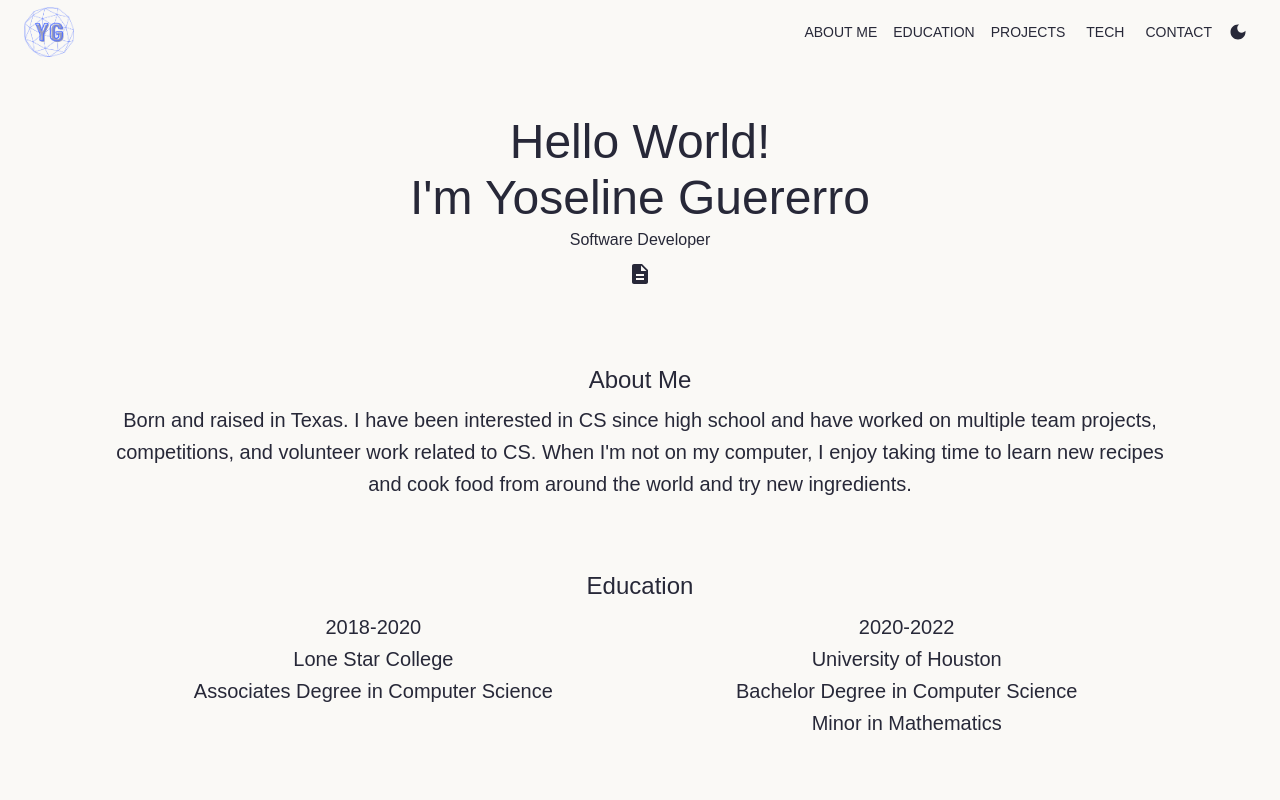
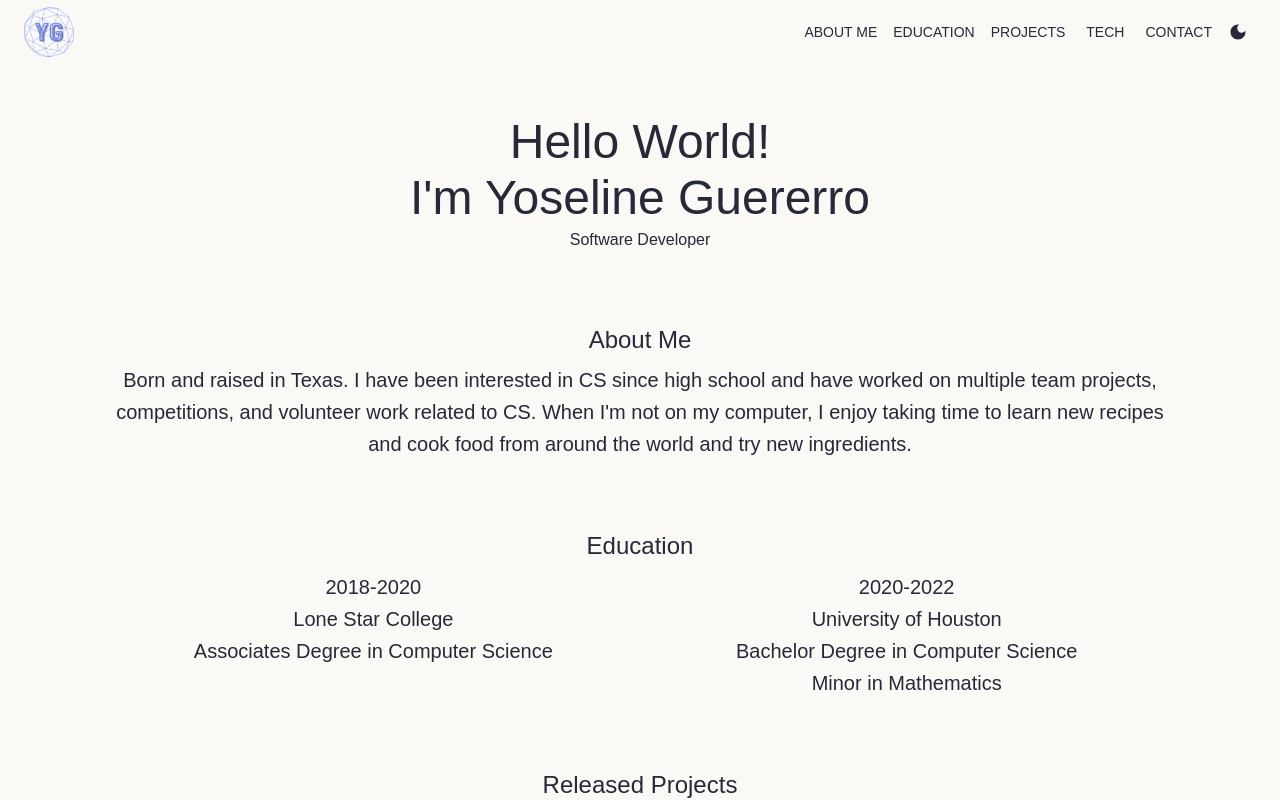
Before and after one commit to YoselineGuerrero/dev-portfolio, a React (Create React App) app: page / in a window 1280 px wide. Shown: the top 800 px of the page. Built offline with nearby package versions, Linux system fonts and the light colour scheme.

Commit message:
removed resume

```diff
--- a/src/mainPage.js
+++ b/src/mainPage.js
@@ -22,9 +22,6 @@ import Education from './components/education';
 import {socials} from './data';
 import Stack from '@mui/material/Stack';
 import Divider from '@mui/material/Divider';
-import DescriptionIcon from '@mui/icons-material/Description';
-import Yoseline_Resume from './components/Yoseline_Resume.pdf';
-import Tooltip from '@mui/material/Tooltip';
 
 export default function MainPage() {
   const [navMenu, setnavMenu] = useState(null);
@@ -91,13 +88,6 @@ export default function MainPage() {
       <Typography variant="h3" sx={{ flexGrow: 1, textAlign: "center", paddingTop:'50px'}} > Hello World! </Typography>
       <Typography variant="h3" sx={{ flexGrow: 1, textAlign: "center"}}>I'm Yoseline Guererro </Typography>
       <Typography variant="subtitle1" sx={{ flexGrow: 1, textAlign: "center"}}>Software Developer</Typography>
-      <Box style={{display: 'flex', justifyContent: 'center'}}>
-        <Tooltip title="Resume">
-          <IconButton href = {Yoseline_Resume} target = "_blank">
-            <DescriptionIcon/>
-          </IconButton>
-        </Tooltip>
-      </Box>
       <Grid container justifyContent="center" align="center">
         <Grid item xs={10} ref={aboutMe} sx={{paddingTop: '70px'}}>
           <Typography variant="h5" gutterBottom>
```
Also changed, not shown: 1 other file (tests, documents, lock files or other folders).
